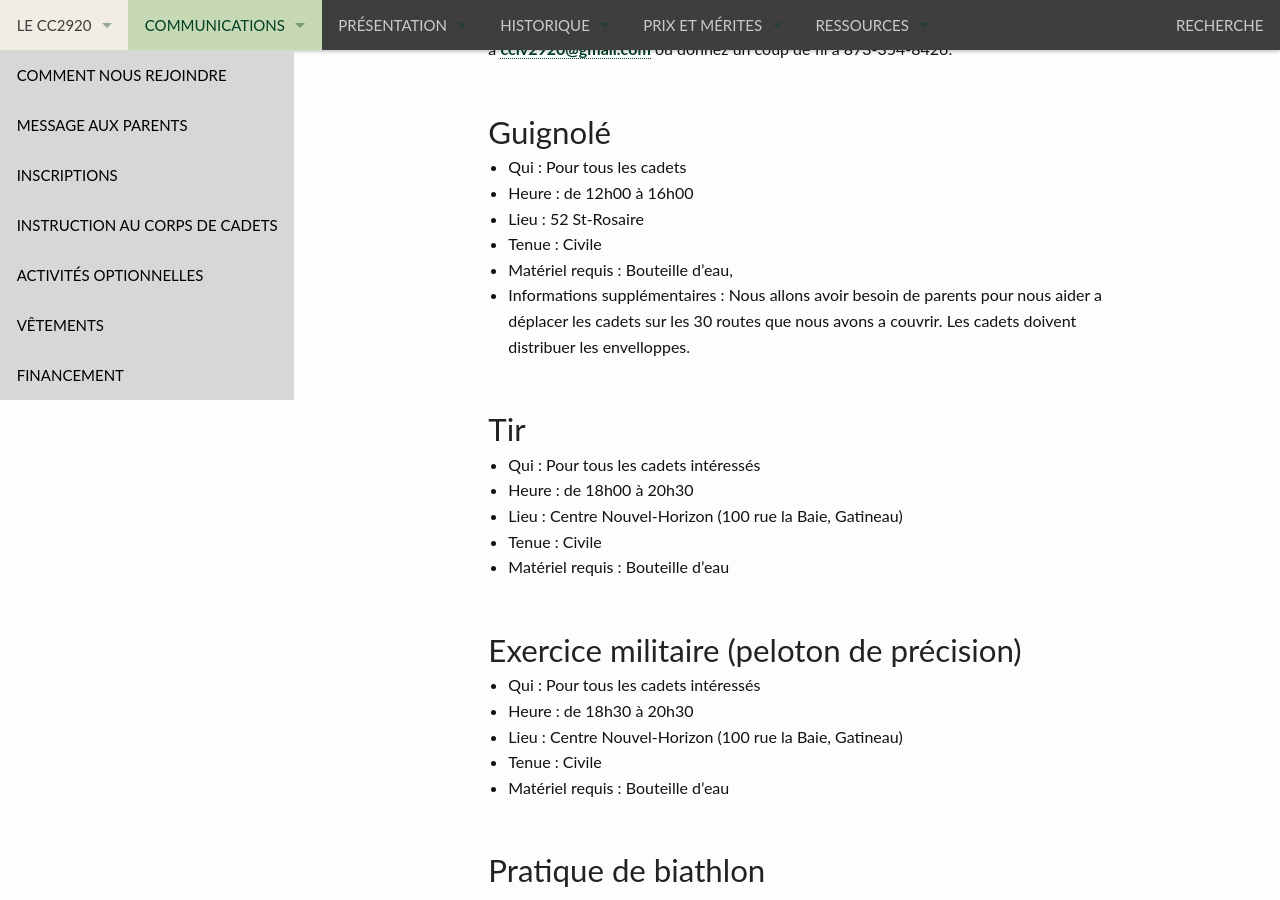
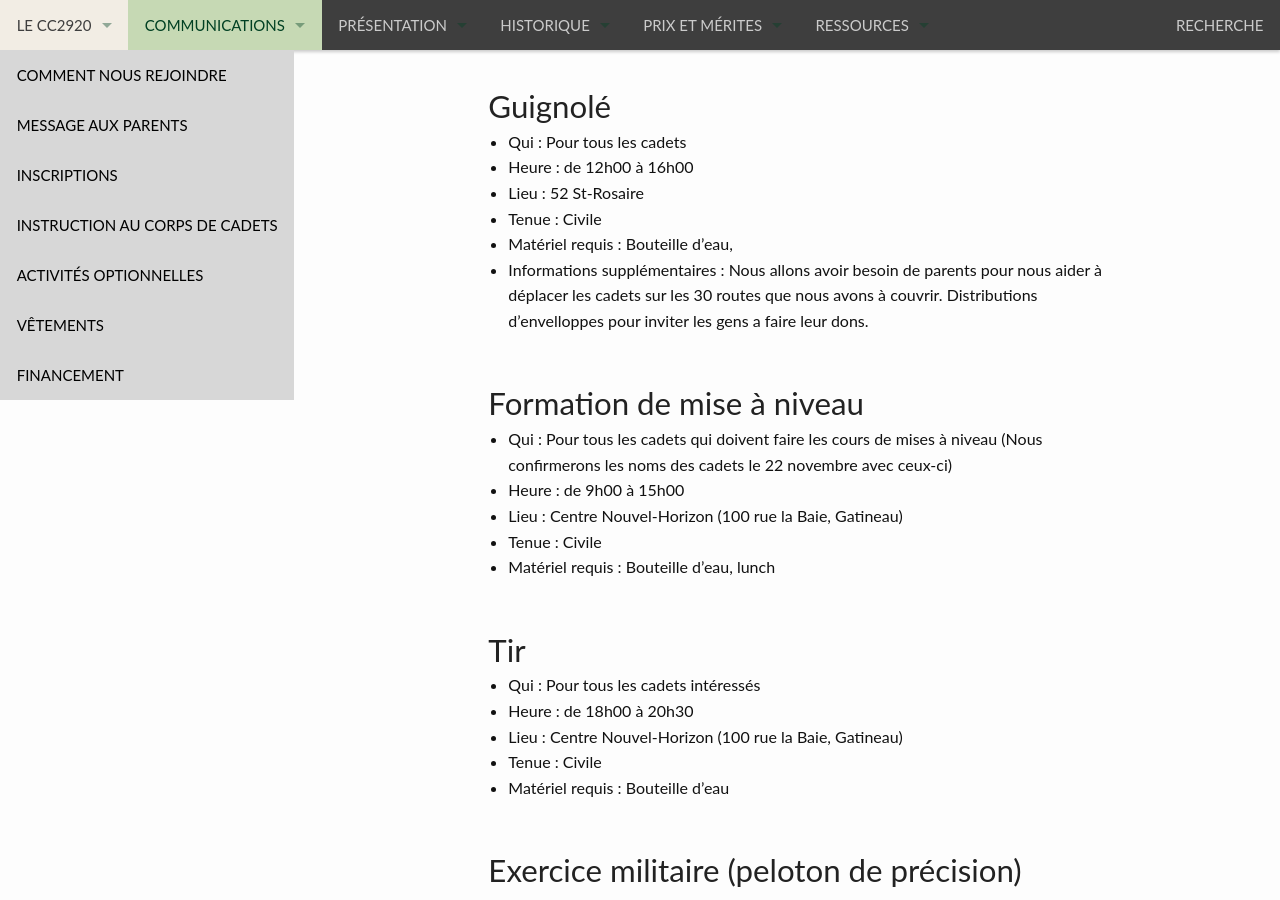
Before and after one commit to CC2920/web, a Jekyll site: the page built from _communications/messages.md, in a window 1280 px wide and 900 px high, scrolled down 1861 px. Built offline with Jekyll 4.4.1, drawn with Linux system fonts in a browser that asks for light colours.

Commit message:
Mise a niveau

```diff
--- a/_communications/messages.md
+++ b/_communications/messages.md
@@ -27,7 +27,7 @@ layout: "messages"
 - **24 novembre** : Pratique de musique
 - **24 novenbre** : Guignolé
 - **30 novembre** : Formation de mise a niveau pour les cadets du programme accéléré
--
+
 
 ## Albums photos
 
@@ -61,10 +61,16 @@ Pour plus d’information ou pour coordonner le ramassage d’un item, SVP envoy
 - Lieu : 52 St-Rosaire
 - Tenue : Civile
 - Matériel requis : Bouteille d'eau,
-- Informations supplémentaires : Nous allons avoir besoin de parents pour nous aider a déplacer les cadets sur les 30 routes que nous avons a couvrir.  Les cadets doivent distribuer les envelloppes.
+- Informations supplémentaires : Nous allons avoir besoin de parents pour nous aider à déplacer les cadets sur les 30 routes que nous avons à couvrir.  Distributions d'envelloppes pour inviter les gens a faire leur dons.
+
+## Formation de mise à niveau
+- Qui : Pour tous les cadets qui doivent faire les cours de mises à niveau  (Nous confirmerons les noms des cadets le 22 novembre avec ceux-ci)
+- Heure : de 9h00 à 15h00
+- Lieu : Centre Nouvel-Horizon (100 rue la Baie, Gatineau)
+- Tenue : Civile
+- Matériel requis : Bouteille d'eau, lunch
 
 ## Tir
-
 - Qui : Pour tous les cadets intéressés
 - Heure : de 18h00 à 20h30
 - Lieu : Centre Nouvel-Horizon (100 rue la Baie, Gatineau)
```
